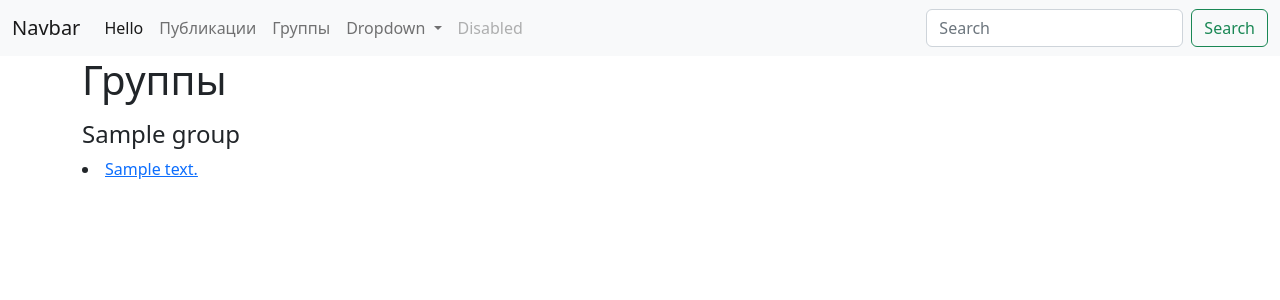
After one commit to DmitriyDedunik/Bulletin_board, a Django app: page /groups/ in a window 1280 px wide. The commit adds this page. Shown: the top 300 px of the page. Run offline with Django 4.2, Linux system fonts and the light colour scheme; tables that the repository leaves empty hold one stand-in row (values such as "Sample post").

Commit message:
добавил groups_list

```diff
--- a/bulletin_board_dj/bulletin_board_app/models.py
+++ b/bulletin_board_dj/bulletin_board_app/models.py
@@ -6,7 +6,7 @@ class Post(models.Model):
     text = models.TextField(verbose_name='Текст поста')
     create = models.DateTimeField(verbose_name='Время создания', auto_now_add=True)
     group = models.ForeignKey("Group", verbose_name="Группа", on_delete=models.SET_NULL,
-                                null=True, blank=True)
+                                null=True, blank=True, related_name='posts')
 
     class Meta:
         verbose_name = 'Публикация'
--- /dev/null
+++ b/bulletin_board_dj/bulletin_board_app/templates/bulletin_board_app/groups_list.html
@@ -0,0 +1,19 @@
+{% extends 'base.html' %}
+
+{% block title %}
+Группы
+{% endblock %}
+
+{% block content %}
+    <h1>Группы</h1>
+    <p>
+        {% for group in groups %}
+            <p>
+                <h4>{{group.name}}</h4>
+                {% for post in group.posts.all %}
+                    <li><a href="{% url 'test_app:post' post.id %}"> {{ post.text }}</a></li>
+                {% endfor %}
+            </p>
+        {% endfor %}
+    </p>
+{% endblock %}
--- a/bulletin_board_dj/bulletin_board_app/urls.py
+++ b/bulletin_board_dj/bulletin_board_app/urls.py
@@ -7,4 +7,6 @@ urlpatterns = [
     path('', views.hello, name='hello'),
     path('posts/', views.posts_list, name='posts'),
     path('post/<int:post_id>/', views.post_detail, name='post'),
+    # path('group/<int:group_id>/', views.group, name='group'),
+    path('groups/', views.groups_list, name='groups'),
     ]
--- a/bulletin_board_dj/templates/inc/menu.html
+++ b/bulletin_board_dj/templates/inc/menu.html
@@ -11,6 +11,9 @@
           </li>
           <li class="nav-item">
             <a class="nav-link" href="{% url 'test_app:posts' %}">Публикации</a>
+          </li>
+          <li class="nav-item">
+            <a class="nav-link" href="{% url 'test_app:groups' %}">Группы</a>
           </li>
           <li class="nav-item dropdown">
             <a class="nav-link dropdown-toggle" href="#" id="navbarDropdown" role="button" data-bs-toggle="dropdown" aria-expanded="false">
```
Also changed, not shown: bulletin_board_dj/bulletin_board_app/migrations/0003_alter_post_group.py (added).
